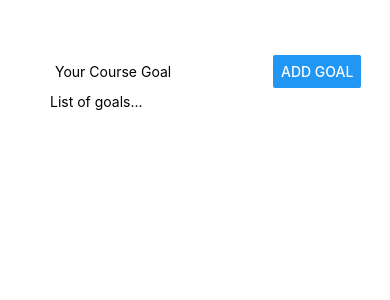
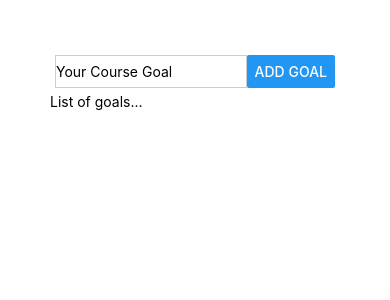
Before and after one commit to KennedyMungai/HelloReactNative, a React Native app: screen / in a window 390 px wide. Shown: the top 300 px of the page. Built offline with nearby package versions, Linux system fonts and the light colour scheme.

Commit message:
Added some stles to the textInput element

```diff
--- a/App.js
+++ b/App.js
@@ -5,7 +5,10 @@ export default function App() {
 	return (
 		<View style={styles.appContainer}>
 			<View style={styles.inputContainer}>
-				<TextInput placeholder='Your Course Goal' />
+				<TextInput
+					placeholder='Your Course Goal'
+					style={styles.textInput}
+				/>
 				<Button title='Add Goal' />
 			</View>
 			<View>
@@ -24,5 +27,10 @@ const styles = StyleSheet.create({
 		flexDirection: 'row',
 		justifyContent: 'space-between',
 		padding: 5
+	},
+	textInput: {
+		borderWidth: 1,
+		borderColor: '#ccc',
+		width: '70%'
 	}
 })
```
